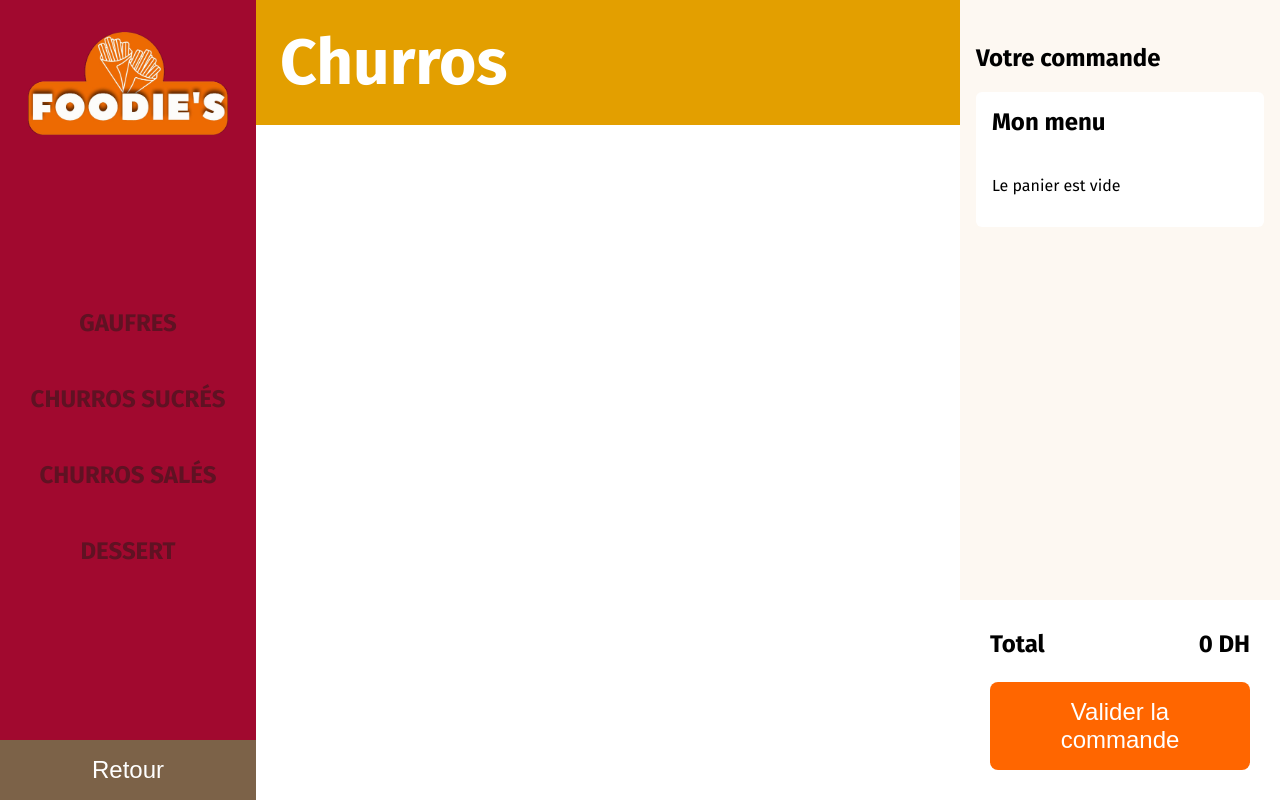
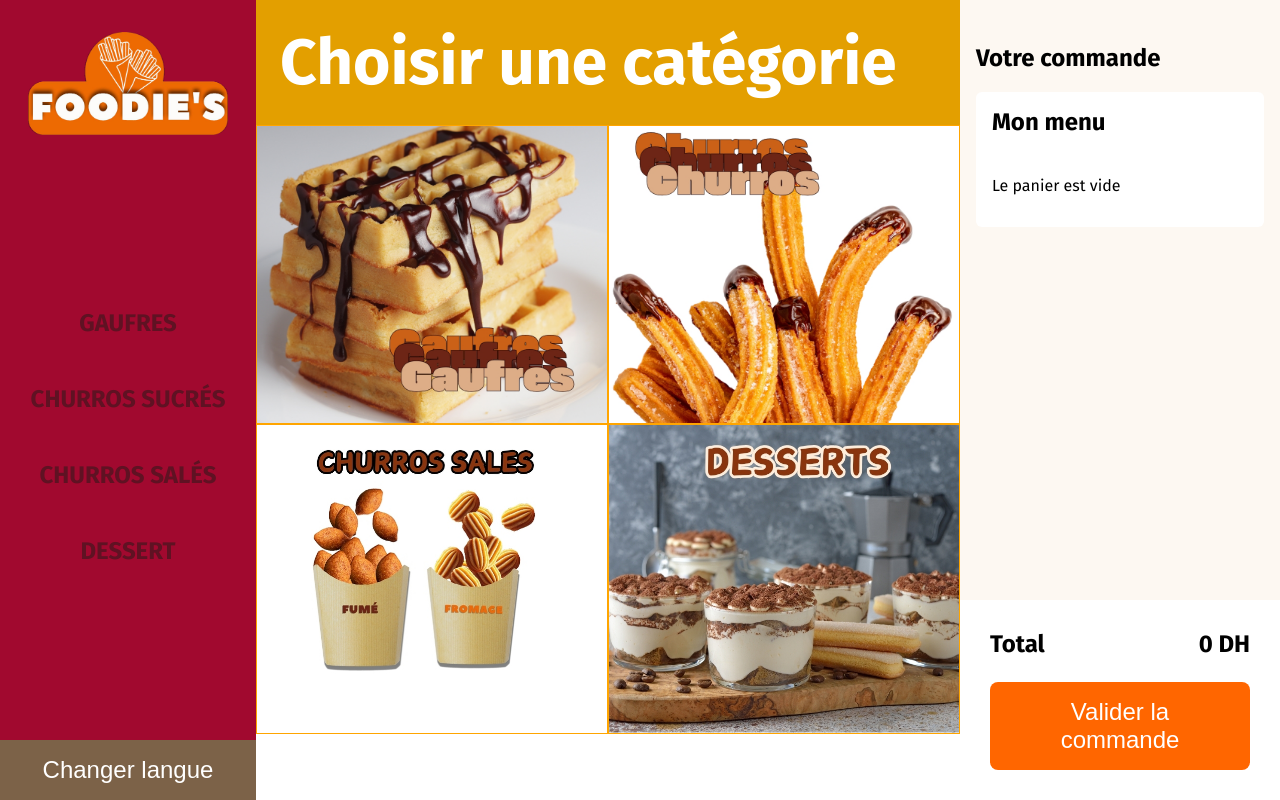
Before and after one commit to mc-expertise/Borne_commande, a website with bundled scripts: page index.html in a window 1280 px wide. Both pictures are taken after a click on the button "Français". Built offline with nearby package versions, Linux system fonts and the light colour scheme.

Commit message:
RES-18-05

```diff
--- a/app.js
+++ b/app.js
@@ -79,6 +79,22 @@ document.addEventListener('DOMContentLoaded', function () {
   function updateCategories(lang) {
     categoriesContainer.innerHTML = ''; // Clear existing categories
     categories.forEach((category) => {
+      const categoryDiv = document.createElement('div');
+      categoryDiv.className = 'product';
+      const categoryImg = document.createElement('img');
+      categoryImg.src = category.img;
+      categoryImg.alt = category.name[lang];
+      categoryImg.addEventListener('click', (e) => {
+        e.preventDefault();
+        categoriesContainer
+          .querySelectorAll('a')
+          .forEach((link) => link.classList.remove('clicked'));
+        link.classList.add('clicked'); // Add active class to the clicked link
+        displayProducts(category.id, lang);
+      });
+      categoryDiv.appendChild(categoryImg);
+      productList.appendChild(categoryDiv);
+
       const link = document.createElement('a');
       link.href = '#';
       link.setAttribute('data-i18n', category.id);
--- a/data.js
+++ b/data.js
@@ -1,8 +1,24 @@
 export const categories = [
-  { id: 'gaufres', name: { fr: 'Gaufres', ar: 'وافيل' } },
-  { id: 'churros_sucres', name: { fr: 'Churros Sucrés', ar: 'تشوروز حلو' } },
-  { id: 'churros_sales', name: { fr: 'Churros Salés', ar: 'تشوروز مالح' } },
-  { id: 'dessert', name: { fr: 'Dessert', ar: 'حلويات' } },
+  {
+    id: 'gaufres',
+    name: { fr: 'Gaufres', ar: 'وافيل' },
+    img: 'images/gaufres_categ.jpeg',
+  },
+  {
+    id: 'churros_sucres',
+    name: { fr: 'Churros Sucrés', ar: 'تشوروز حلو' },
+    img: 'images/churros_categ.jpeg',
+  },
+  {
+    id: 'churros_sales',
+    name: { fr: 'Churros Salés', ar: 'تشوروز مالح' },
+    img: 'images/churros_sales_categ.jpeg',
+  },
+  {
+    id: 'dessert',
+    name: { fr: 'Dessert', ar: 'حلويات' },
+    img: 'images/desserts_categ.jpeg',
+  },
 ];
 
 export const products = {
--- a/index.html
+++ b/index.html
@@ -37,43 +37,19 @@
           <!-- Categories -->
           <section id="categories" class="hiddenScrollBar"></section>
 
-          <button onclick="setLang('')" class="btn_return" data-i18n="back">
+          <button
+            onclick="setLang('')"
+            class="btn_return"
+            data-i18n="changer_langue"
+          >
             Retour
           </button>
         </section>
 
         <!-- Produits -->
         <section id="products" class="">
-          <h2 id="product-category-title">Churros</h2>
-          <div id="product-list">
-            <!-- Produit 1 -->
-            <!-- <div class="arrow_btn">
-              <svg
-                width="30px"
-                height="30px"
-                viewBox="0 0 24 24"
-                fill="none"
-                xmlns="http://www.w3.org/2000/svg"
-                stroke="#fff"
-              >
-                <g id="SVGRepo_bgCarrier" stroke-width="0"></g>
-                <g
-                  id="SVGRepo_tracerCarrier"
-                  stroke-linecap="round"
-                  stroke-linejoin="round"
-                ></g>
-                <g id="SVGRepo_iconCarrier">
-                  <path
-                    d="M4 8L12 16L20 8"
-                    stroke="#fff"
-                    stroke-width="2"
-                    stroke-linecap="round"
-                    stroke-linejoin="round"
-                  ></path>
-                </g>
-              </svg>
-            </div> -->
-          </div>
+          <h2 id="product-category-title" data-i18n="categories"></h2>
+          <div id="product-list"></div>
         </section>
 
         <!-- Panier -->
--- a/lang.js
+++ b/lang.js
@@ -17,7 +17,9 @@ const translations = {
     churros_sucres: 'Churros sucrés',
     churros_sales: 'Churros salés',
     dessert: 'Dessert',
-    backToMenu: 'Retour au menu',
+    backToMenu: 'Revenir au menu',
+    categories: 'Choisir une catégorie',
+    changer_langue: 'Changer langue',
   },
   ar: {
     start_order: 'اطلب الآن',
@@ -38,6 +40,8 @@ const translations = {
     churros_sales: 'تشوروز مالح',
     dessert: 'حلويات',
     backToMenu: 'العودة إلى القائمة',
+    categories: 'اختر فئة',
+    changer_langue: 'تغيير اللغة',
   },
 };
 
--- a/style.css
+++ b/style.css
@@ -433,7 +433,9 @@ button:hover {
   width: 100%;
 }
 .content_btn > button {
+  width: 250px;
   flex: 1;
+  cursor: pointer;
 }
 
 /* End Popup Part */
```
Also changed, not shown: images/WhatsApp Image 2025-05-17 at 15.58.10.jpeg (deleted), images/churros_categ.jpeg (added), images/churros_sales_categ.jpeg (added), images/desserts_categ.jpeg (added), images/gaufres_categ.jpeg (added).
